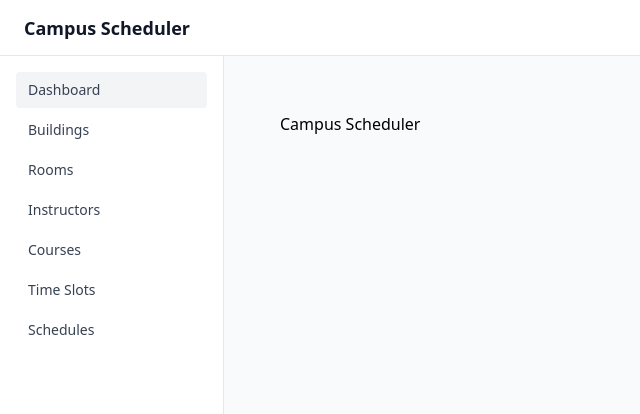
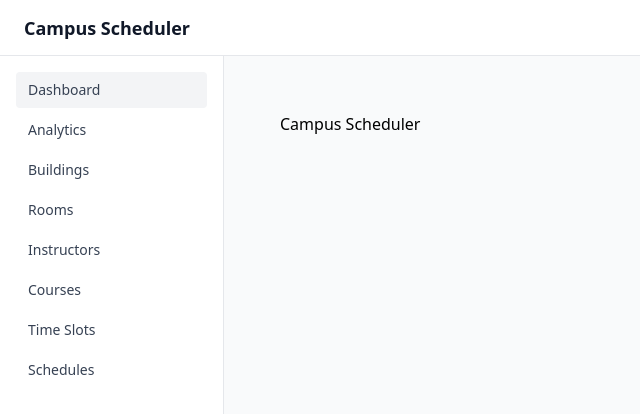
Before and after one commit to insertusernamed/campus-operations-system, a Vue app in the folder campus-scheduler-frontend/: page / in a window 1280 px wide. Shown: the top 414 px of the page, without its empty margins (0-640 px from the left). Built offline with nearby package versions, Linux system fonts and the light colour scheme.

Commit message:
feat(router): add analytics route and nav link

```diff
--- a/campus-scheduler-frontend/src/components/layout/Sidebar.vue
+++ b/campus-scheduler-frontend/src/components/layout/Sidebar.vue
@@ -3,6 +3,7 @@ import { RouterLink } from 'vue-router'
 
 const navItems = [
     { name: 'Dashboard', path: '/' },
+    { name: 'Analytics', path: '/analytics' },
     { name: 'Buildings', path: '/buildings' },
     { name: 'Rooms', path: '/rooms' },
     { name: 'Instructors', path: '/instructors' },
--- a/campus-scheduler-frontend/src/router/index.ts
+++ b/campus-scheduler-frontend/src/router/index.ts
@@ -3,6 +3,9 @@ import type { RouteRecordRaw } from 'vue-router'
 
 const routes: RouteRecordRaw[] = [
     { path: '/', name: 'home', component: () => import('@/views/HomeView.vue') },
+
+    // Analytics
+    { path: '/analytics', name: 'analytics', component: () => import('@/views/analytics/AnalyticsDashboard.vue') },
 
     // Buildings
     { path: '/buildings', name: 'buildings', component: () => import('@/views/buildings/BuildingsList.vue') },
```
